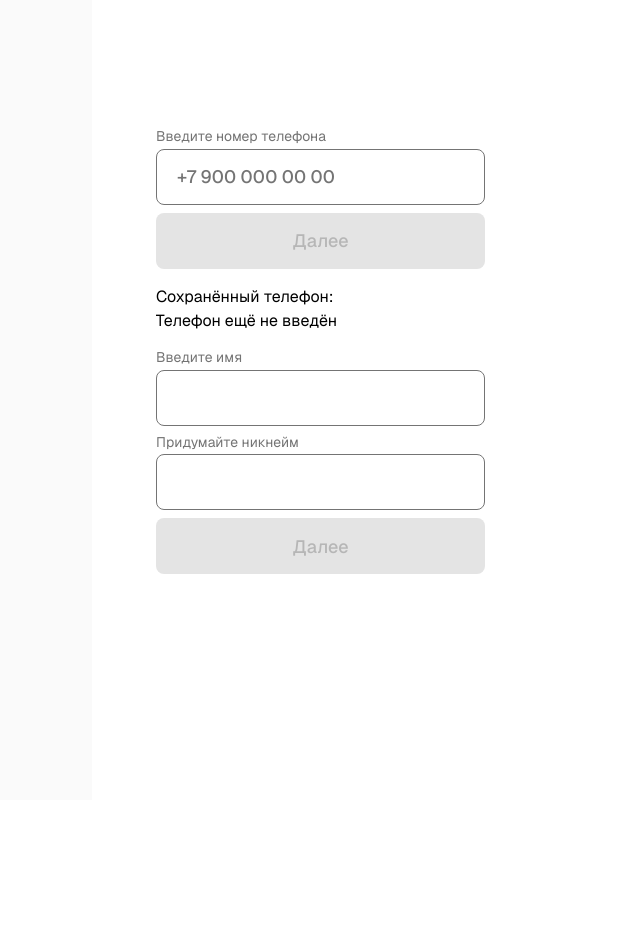
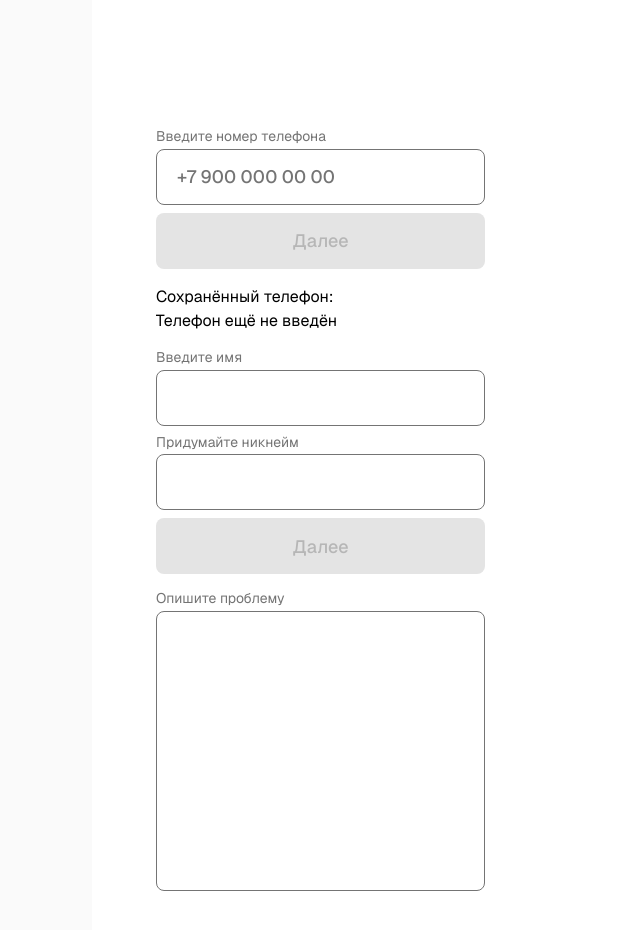
Before and after one commit to akatosphere/chat-frontend-2, a Next.js app: page / in a window 1280 px wide. Shown: the top 930 px of the page, without its empty margins (164-804 px from the left). Before the commit the page ends 800 px from the top, so only its background shows below. Built offline with nearby package versions, Linux system fonts and the light colour scheme.

Commit message:
feat: textarea

```diff
--- a/app/globals.css
+++ b/app/globals.css
@@ -46,6 +46,7 @@
   --muted: #E4E4E4;
   --muted-foreground: #00000033;
   --gray: #747474;
+  --light-gray: #C5C5C5;
   --red: red;
 
   --radius-md: 8px;
@@ -116,6 +117,7 @@
   --color-muted: var(--muted);
   --color-muted-foreground: var(--muted-foreground);
   --color-gray: var(--gray);
+  --color-light-gray: var(--light-gray);
   --color-red: var(--red);
 
   --radius-md: var(--radius-md);
@@ -171,6 +173,18 @@ body {
   font-family: Arial, Helvetica, sans-serif;
 }
 
+*::-webkit-scrollbar {
+  width: 6px;
+}
+
+*::-webkit-scrollbar-thumb {
+  background: var(--light-gray);
+  border-radius: 4px;
+  border-right: 1px solid transparent;
+  background-clip: content-box;
+}
+
+
 .dark {
   --background: oklch(0.145 0 0);
   --foreground: oklch(0.985 0 0);
--- a/app/page.tsx
+++ b/app/page.tsx
@@ -3,7 +3,7 @@
 import { usePhoneStore } from "@/features/auth/model/store";
 import { PhoneForm } from "@/features/auth/ui/phoneForm";
 import { UserForm } from "@/features/auth/ui/userForm";
-import Image from "next/image";
+import { FormTextarea } from "@/shared/form/ui/formTextarea";
 
 export default function Home() {
   const phone = usePhoneStore((state) => state.phone);
@@ -16,6 +16,10 @@ export default function Home() {
           <p>{phone || "Телефон ещё не введён"}</p>
         </div>
         <UserForm/>
+        <FormTextarea
+          id="1"
+          label="Опишите проблему"
+        />
       </main>
     </div>
   );
--- a/src/features/auth/model/validation.ts
+++ b/src/features/auth/model/validation.ts
@@ -23,12 +23,14 @@ const firstNameSchema = z
     .string()
     .min(1, "Заполните поле")
     .min(2, "Не менее 2 символов")
+    .max(30, "Не более 30 символов")
     .regex(/^[A-Za-zА-Яа-яЁё\s-]+$/, "Только буквы, пробел или тире");
 
 const nickNameSchema = z
     .string()
     .min(1, "Заполните поле")
     .min(5, "Не менее 5 символов")
+    .max(30, "Не более 30 символов")
     .regex(/^[A-Za-z0-9_-]+$/, "Латиница, цифры, тире или подчёркивание");
 
 
--- /dev/null
+++ b/src/shared/form/ui/formTextarea.tsx
@@ -0,0 +1,54 @@
+import { cn } from '@/shared/shadcn/lib/utils';
+import { Label } from "@/shared/shadcn/ui/label";
+import { Textarea } from '@/shared/shadcn/ui/textarea';
+import { forwardRef } from "react";
+
+type FormTextareaProps = {
+  className?: string,
+  id: string,
+  label?: string,
+  placeholder?: string,
+  value?: string,
+  onChange?: (e: React.ChangeEvent<HTMLTextAreaElement>) => void,
+  error?: string,
+  onBlur?: (e: React.ChangeEvent<HTMLTextAreaElement>) => void,
+  onFocus?: (e: React.ChangeEvent<HTMLTextAreaElement>) => void,
+  disabled?: boolean,
+}
+
+export const FormTextarea = forwardRef<HTMLTextAreaElement, FormTextareaProps> (
+  (
+    {
+      className,
+      id,
+      label,
+      placeholder,
+      value,
+      onChange,
+      error,
+      onBlur,
+      onFocus,
+      disabled
+    },
+    ref
+  ) => {
+    return (
+      <div className={cn("flex flex-col gap-[4px]", className)}>
+        <Label variant={error ? "error" : "default"} htmlFor={id}>{error || label}</Label>
+        <Textarea
+          id={id}
+          ref={ref}
+          placeholder={placeholder}
+          variant={error ? "error" : "default"}
+          value={value}
+          onChange={onChange}
+          onBlur={onBlur}
+          onFocus={onFocus}
+          disabled={disabled}
+        />
+      </div>
+    )
+  }
+)
+
+FormTextarea.displayName = "FormTextarea"
--- a/src/shared/shadcn/ui/textarea.tsx
+++ b/src/shared/shadcn/ui/textarea.tsx
@@ -1,18 +1,45 @@
 import * as React from "react"
-
+import { cva, VariantProps } from "class-variance-authority"
 import { cn } from "@/shared/shadcn/lib/utils"
 
-function Textarea({ className, ...props }: React.ComponentProps<"textarea">) {
-  return (
+const TextareaVariants = cva(
+  "resize-none block w-full rounded-md text-black transition outline-none focus-visible:border-primary disabled:opacity-50 disabled:cursor-not-allowed",
+  {
+    variants: {
+      variant: {
+        default: "border border-gray placeholder-gray",
+        error: "border-2 border-red focus-visible:border-red placeholder-gray",
+        underline: "border-0 border-b rounded-none",
+      },
+      textareaSize: {
+        md: "w-[329px] desktop:w-[360] h-[280px] desktop:h-[219] text font-medium rounded-md py-[16px] pr-[10px] pl-[20px]",
+      },
+    },
+    defaultVariants: {
+      variant: "default",
+      textareaSize: "md",
+    },
+  }
+)
+
+type HTMLTextareaProps = Omit<
+  React.TextareaHTMLAttributes<HTMLTextAreaElement>,
+  "size"
+>
+
+export interface TextareaProps
+  extends HTMLTextareaProps,
+    VariantProps<typeof TextareaVariants> {}
+
+export const Textarea = React.forwardRef<HTMLTextAreaElement, TextareaProps>(
+  ({ className, variant, textareaSize, disabled, ...props }, ref) => (
     <textarea
-      data-slot="textarea"
-      className={cn(
-        "border-input placeholder:text-muted-foreground focus-visible:border-ring focus-visible:ring-ring/50 aria-invalid:ring-destructive/20 dark:aria-invalid:ring-destructive/40 aria-invalid:border-destructive dark:bg-input/30 flex field-sizing-content min-h-16 w-full rounded-md border bg-transparent px-3 py-2 text-base shadow-xs transition-[color,box-shadow] outline-none focus-visible:ring-[3px] disabled:cursor-not-allowed disabled:opacity-50 md:text-sm",
-        className
-      )}
+      disabled={disabled}
+      ref={ref}
+      className={cn(TextareaVariants({ variant, textareaSize }), className)}
       {...props}
     />
   )
-}
+)
 
-export { Textarea }
+Textarea.displayName = "Textarea"
```
